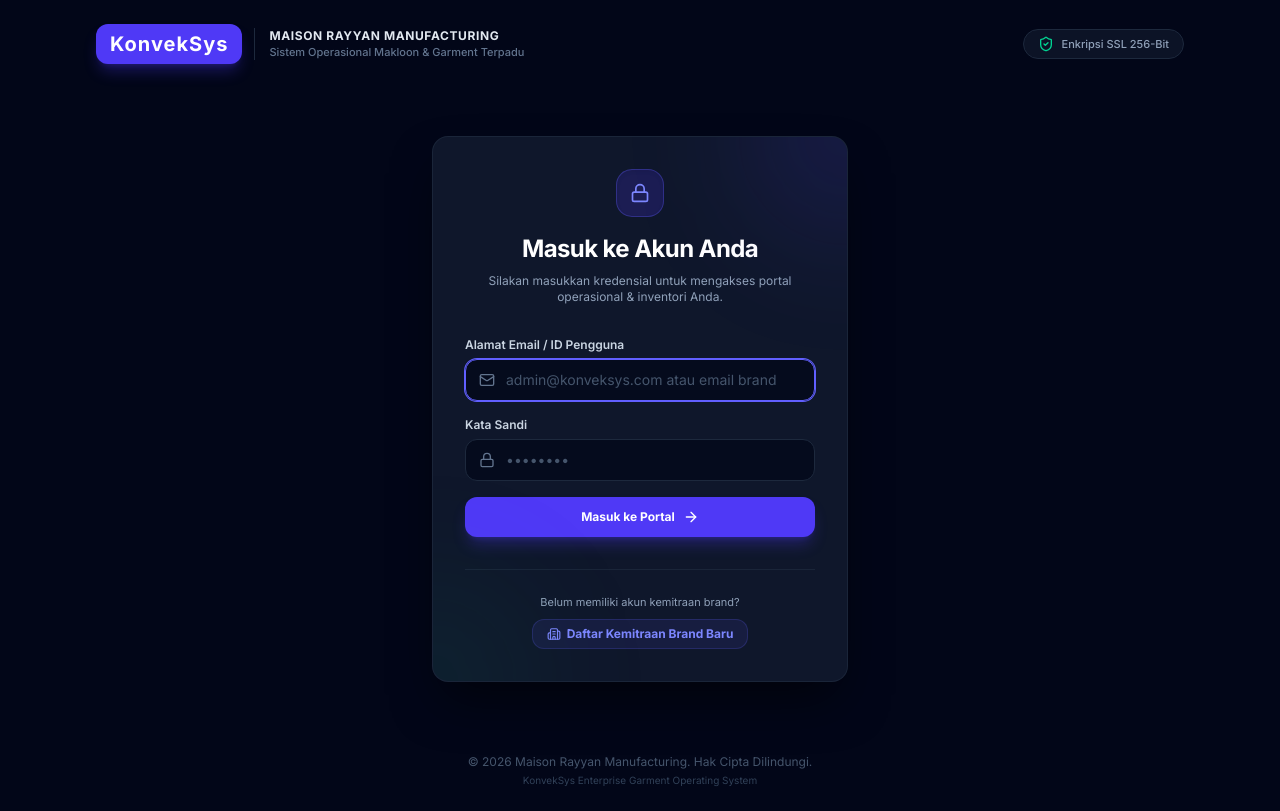
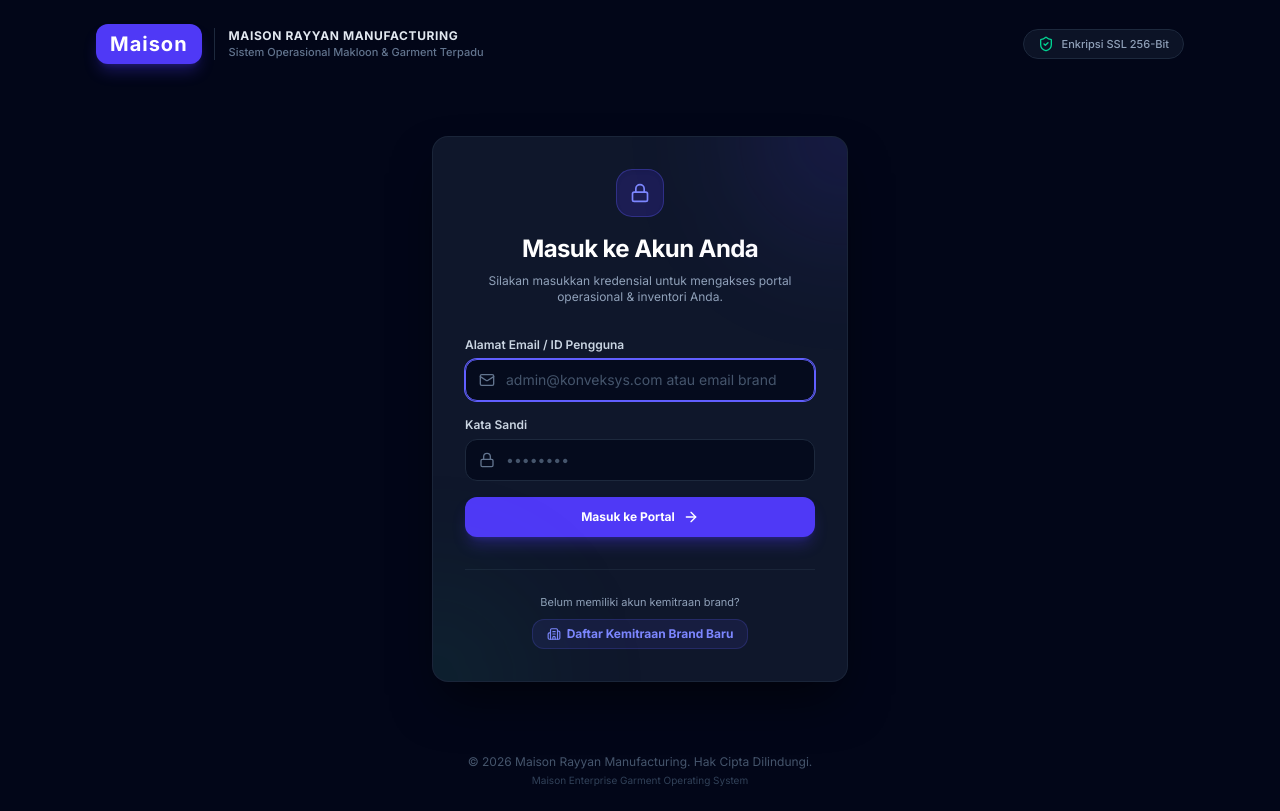
Before and after one commit to demonicrizki1-lab/konveksys, a React (Vite) app in the folder konveksys-frontend/: page / in a window 1280 px wide. Built offline with nearby package versions, Linux system fonts and the light colour scheme; no server answers.

Commit message:
feat(branding): update app branding and logo from KonvekSys to Maison

```diff
--- a/konveksys-frontend/index.html
+++ b/konveksys-frontend/index.html
@@ -4,7 +4,7 @@
     <meta charset="UTF-8" />
     <link rel="icon" type="image/svg+xml" href="/favicon.svg" />
     <meta name="viewport" content="width=device-width, initial-scale=1.0" />
-    <title>konveksys-frontend</title>
+    <title>Maison - Manufacturing Operating System</title>
   </head>
   <body>
     <div id="root"></div>
--- a/konveksys-frontend/src/App.tsx
+++ b/konveksys-frontend/src/App.tsx
@@ -40,7 +40,7 @@ const MainLayout: React.FC = () => {
 
       <footer className="bg-white border-t border-slate-200 py-3.5 text-center text-xs text-slate-400 no-print">
         <div className="max-w-[1600px] mx-auto px-4 flex flex-col sm:flex-row justify-between items-center gap-1.5">
-          <span>KonvekSys - Sistem Manajemen Makloon Terintegrasi</span>
+          <span>Maison - Sistem Manajemen Makloon Terintegrasi</span>
           <span className="text-slate-500">Maison Rayyan Manufacturing</span>
         </div>
       </footer>
--- a/konveksys-frontend/src/components/auth/LoginPage.tsx
+++ b/konveksys-frontend/src/components/auth/LoginPage.tsx
@@ -111,7 +111,7 @@ export const LoginPage: React.FC = () => {
       <header className="w-full max-w-6xl mx-auto px-4 sm:px-6 lg:px-8 py-6 flex items-center justify-between">
         <div className="flex items-center gap-3">
           <div className="bg-indigo-600 text-white font-black px-3.5 py-1.5 rounded-xl text-xl tracking-wider shadow-lg shadow-indigo-600/30">
-            KonvekSys
+            Maison
           </div>
           <div className="hidden sm:block border-l border-slate-800 pl-3.5">
             <div className="text-xs font-bold text-slate-200 uppercase tracking-wider">Maison Rayyan Manufacturing</div>
@@ -410,7 +410,7 @@ export const LoginPage: React.FC = () => {
       {/* Footer */}
       <footer className="w-full max-w-6xl mx-auto px-4 py-6 text-center text-xs text-slate-600">
         <div>&copy; {new Date().getFullYear()} Maison Rayyan Manufacturing. Hak Cipta Dilindungi.</div>
-        <div className="text-[10px] text-slate-700 mt-1">KonvekSys Enterprise Garment Operating System</div>
+        <div className="text-[10px] text-slate-700 mt-1">Maison Enterprise Garment Operating System</div>
       </footer>
 
     </div>
--- a/konveksys-frontend/src/components/layout/Navbar.tsx
+++ b/konveksys-frontend/src/components/layout/Navbar.tsx
@@ -77,7 +77,7 @@ export const Navbar: React.FC = () => {
             {/* Logo */}
             <div className="flex items-center gap-2.5">
               <div className="bg-gradient-to-tr from-indigo-600 to-indigo-500 text-white font-black px-3 py-1 rounded-xl text-base tracking-wider shadow-md shadow-indigo-600/30">
-                KonvekSys
+                Maison
               </div>
               <div className="hidden sm:block border-l border-slate-800 pl-3">
                 <div className="text-xs font-bold text-slate-200 uppercase tracking-wider">Maison Rayyan</div>
--- a/konveksys-frontend/src/components/layout/Sidebar.tsx
+++ b/konveksys-frontend/src/components/layout/Sidebar.tsx
@@ -157,7 +157,7 @@ export const Sidebar: React.FC = () => {
                 </span>
               </>
             ) : (
-              <span className="w-2 h-2 rounded-full bg-indigo-500" title="KonvekSys Menu"></span>
+              <span className="w-2 h-2 rounded-full bg-indigo-500" title="Maison Menu"></span>
             )}
           </div>
 
@@ -333,7 +333,7 @@ export const Sidebar: React.FC = () => {
             <div className="flex items-center justify-between pb-3 border-b border-slate-100 mb-2">
               <div className="flex items-center gap-2">
                 <div className="bg-indigo-600 text-white font-bold px-2.5 py-1 rounded-lg text-sm">
-                  KonvekSys
+                  Maison
                 </div>
                 <span className="text-xs font-semibold text-slate-700">Navigasi</span>
               </div>
--- a/konveksys-frontend/src/components/return/ReturnView.tsx
+++ b/konveksys-frontend/src/components/return/ReturnView.tsx
@@ -608,7 +608,7 @@ export const ReturnView: React.FC = () => {
                     >
                       <Building2 className="w-4 h-4 text-indigo-600 mt-0.5 shrink-0" />
                       <div>
-                        <span className="block text-xs">Internal QC Konveksys</span>
+                        <span className="block text-xs">Internal QC Maison</span>
                         <span className="text-[10px] text-slate-400 font-normal">Saat terima barang dari vendor</span>
                       </div>
                     </button>
```
